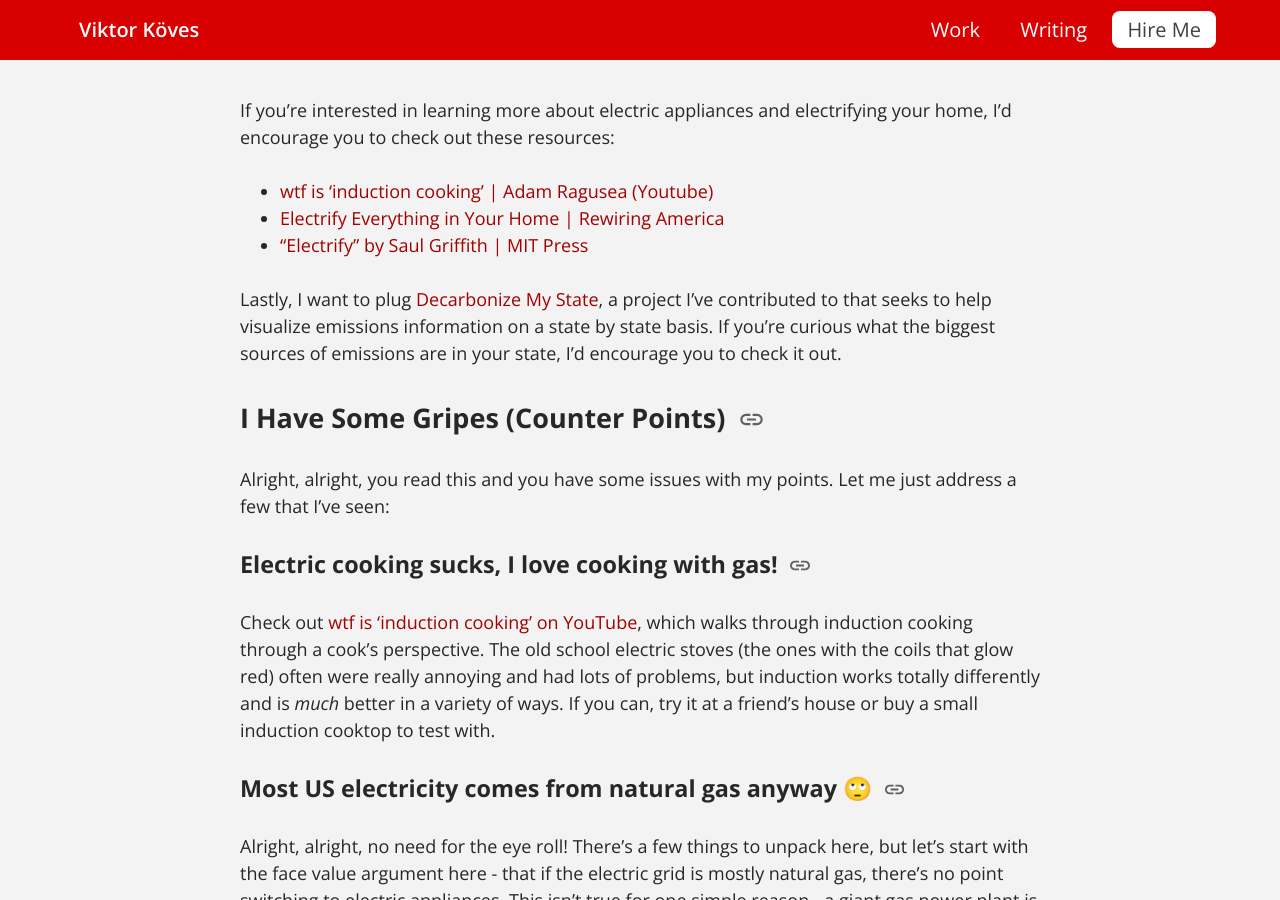
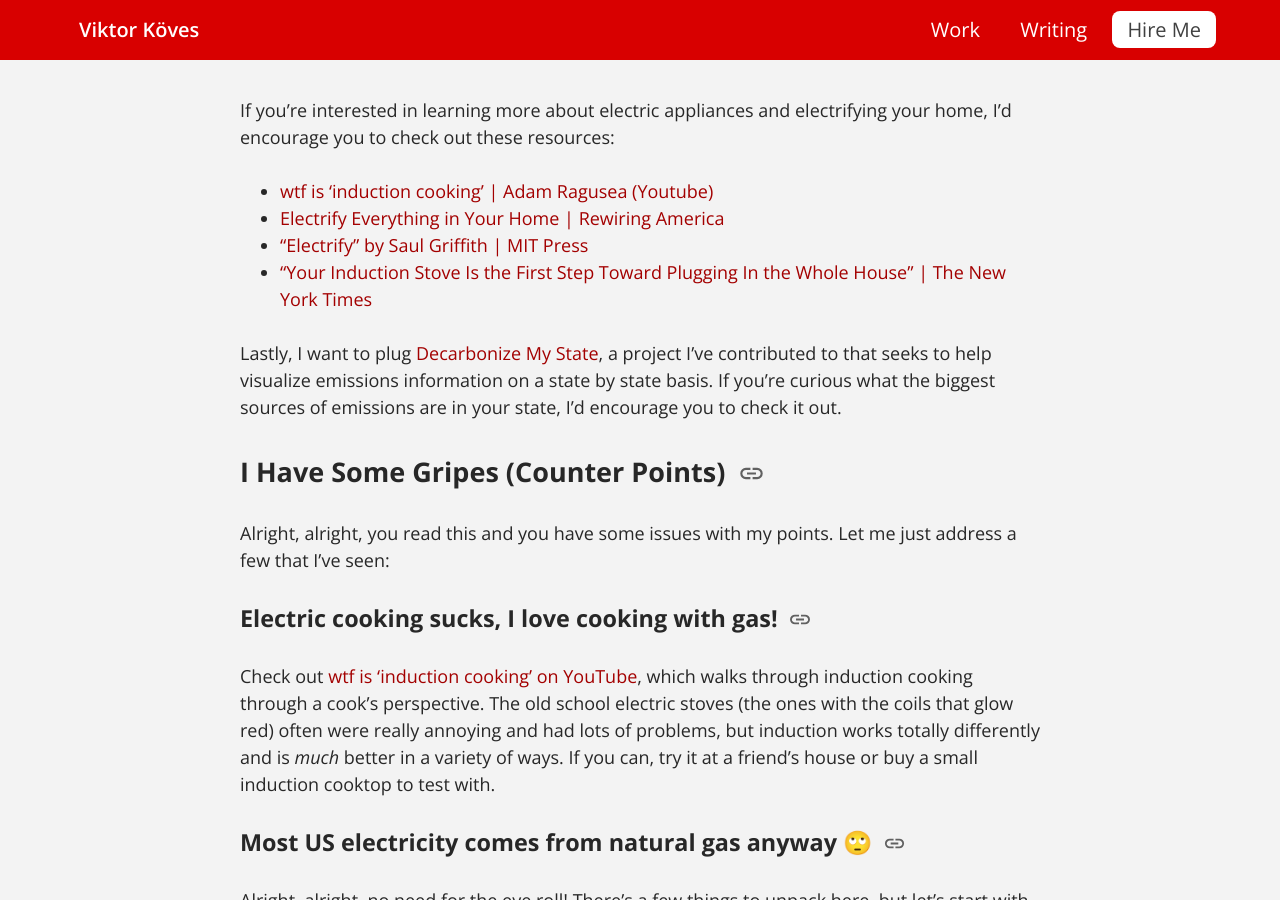
Before and after one commit to vkoves/vkoves.github.io, a Jekyll site: the page built from _posts/2022-06-04-stop-climate-change-by-ditching-natural-gas.md, in a window 1280 px wide and 900 px high, scrolled down 3482 px. Built offline with Jekyll 4.4.1, drawn with Linux system fonts in a browser that asks for light colours.

Commit message:
Add NYT induction stove article

```diff
--- a/_posts/2022-06-04-stop-climate-change-by-ditching-natural-gas.md
+++ b/_posts/2022-06-04-stop-climate-change-by-ditching-natural-gas.md
@@ -141,6 +141,7 @@ your home, I'd encourage you to check out these resources:
 - [wtf is 'induction cooking' \| Adam Ragusea (Youtube)](https://www.youtube.com/watch?v=Xn1LUo5ra_A)
 - [Electrify Everything in Your Home \| Rewiring America](https://www.rewiringamerica.org/electrify-home-guide)
 - ["Electrify" by Saul Griffith \| MIT Press](https://mitpress.mit.edu/books/electrify)
+- ["Your Induction Stove Is the First Step Toward Plugging In the Whole House" \| The New York Times](https://www.nytimes.com/2022/03/11/realestate/induction-stoves.html)
 
 
 Lastly, I want to plug [Decarbonize My State](https://decarbonizemystate.com/),
```
